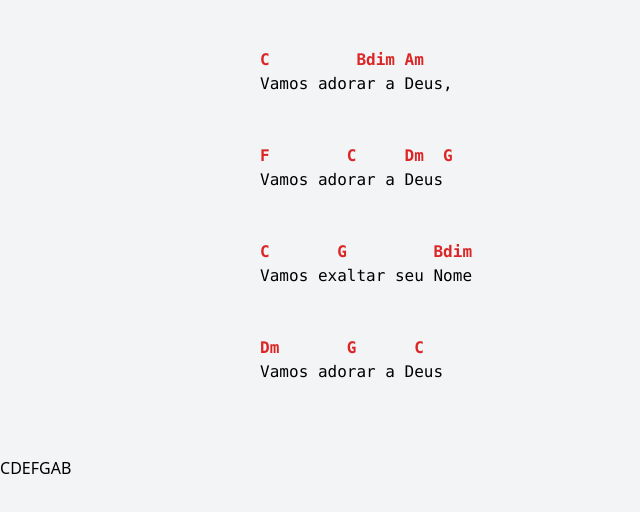
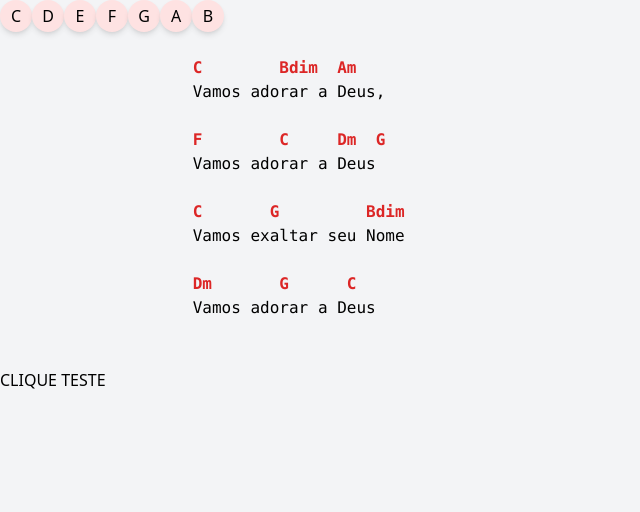
Before and after one commit to thiago-silva-santos/gospeltune, a Nuxt app: page /song-view in a window 1280 px wide. Shown: the top 512 px of the page, without its empty margins (0-640 px from the left). Built offline with nearby package versions, Linux system fonts and the light colour scheme.

Commit message:
Implementa input de txt para criação de objeto song

```diff
--- a/components/Song.vue
+++ b/components/Song.vue
@@ -1,12 +1,11 @@
 <template>
-     <section class="container flex flex-col items-center m-auto justify-center pt-10">
-
-          <pre class="flex flex-col justify-center w-full">
-                           <div v-for="linha in song" :key="linha">
-                           <b>{{ linha.chords }}</b>
-                           <span>{{ linha.verse }}</span>
-                           </div>
-                         </pre>
+     <section class="container flex m-auto justify-center pt-10">
+          <pre class="flex flex-col justify-center">
+               <template v-for="linha in song" :key="linha">
+                    <b class="mt-4">{{ linha.chords }}</b>
+                    <span>{{ linha.verse }}</span>
+               </template>
+          </pre>
      </section>
 </template>
 <script>
--- a/pages/song-view.vue
+++ b/pages/song-view.vue
@@ -1,16 +1,21 @@
 <template>
      <div>
+
+          <div class="w-full flex justify-center mt-10">
+               <div class="button_container flex gap-6">
+                    <button class="tom_button" @click="changeTom('C')"> C </button>
+                    <button class="tom_button" @click="changeTom('D')"> D </button>
+                    <button class="tom_button" @click="changeTom('E')"> E </button>
+                    <button class="tom_button" @click="changeTom('F')"> F </button>
+                    <button class="tom_button" @click="changeTom('G')"> G </button>
+                    <button class="tom_button" @click="changeTom('A')"> A </button>
+                    <button class="tom_button" @click="changeTom('B')"> B </button>
+               </div>
+          </div>
           <Song :song="item"></Song>
 
-          <div class="w-full flex items-center mt-4 gap-10 mx-auto ">
-               <button @click="changeTom('C')"> C </button>
-               <button @click="changeTom('D')"> D </button>
-               <button @click="changeTom('E')"> E </button>
-               <button @click="changeTom('F')"> F </button>
-               <button @click="changeTom('G')"> G </button>
-               <button @click="changeTom('A')"> A </button>
-               <button @click="changeTom('B')"> B </button>
-          </div>
+
+          <button @click="createSong(teste)" >CLIQUE TESTE</button>
      </div>
 </template>
 <script>
@@ -22,6 +27,15 @@ export default {
                acordes: ["C", "Dm", "Em", "F", "E", "Am", "Bdim"],
                tonalidadeAtual: "C",
                currentKey: 0,
+               teste: `C                 Am7
+Todos os dias quando acordo
+Bm                   Em
+   Não tenho mais o tempo que passou
+           C          Am7
+Mas tenho muito tempo
+       Bm              Em
+Temos todo o tempo do mundo
+               `
           };
 
      },
@@ -35,7 +49,7 @@ export default {
           item() {
                return [
                     {
-                         chords: `${this.tom[0]}         ${this.tom[6]} ${this.tom[5]}`,
+                         chords: `${this.tom[0]}        ${this.tom[6]}  ${this.tom[5]}`,
                          verse: "Vamos adorar a Deus,"
                     },
                     {
@@ -51,12 +65,27 @@ export default {
                          verse: "Vamos adorar a Deus"
                     },
                ];
+
           }
      },
      methods: {
           changeTom(value) {
                console.log(value)
                this.tonalidadeAtual = value;
+          },
+
+          createSong(song) {
+               const lines = song.split("\n");
+
+               const result = [];
+
+               for (let i = 0; i < lines.length; i += 2) {
+                    const chords = lines[i].trim();
+                    const verse = (i === lines.length - 1) ? chords : lines[i + 1].trim();
+                    result.push({ chords, verse });
+               }
+               console.log(result)
+               return result
           }
      },
      created() {
@@ -67,6 +96,14 @@ export default {
      }
 }
 </script>
-<style lang="">
+<style scoped>
+.tom_button {
+     @apply rounded-full shadow-md bg-red-100 w-8 h-8 text-black
+}
 
+@media (max-width: 400px) {
+     .button_container {
+          @apply gap-4
+     }
+}
 </style>
--- a/pages/song.vue
+++ b/pages/song.vue
@@ -1,18 +1,23 @@
 <template>
   <section class="container flex flex-col items-center m-auto justify-center pt-10">
-    <div class="verso" v-for="verse in song.verses" :key="verse">
-      <div v-for="item in verse.verse" :key="item">
-        <span class="chord">{{ item.chord }}</span>
-        <p class="word">{{ item.verse }}</p>
-      </div>
-    </div>
     <!-- <div class="verso" v-for="verse in song.verses" :key="verse">
       <div v-for="item in verse.verse" :key="item">
         <span class="chord">{{ item.chord }}</span>
         <p class="word">{{ item.verse }}</p>
       </div>
     </div> -->
-
+    <!-- <div class="verso" v-for="verse in song.verses" :key="verse">
+      <div v-for="item in verse.verse" :key="item">
+        <span class="chord">{{ item.chord }}</span>
+        <p class="word">{{ item.verse }}</p>
+      </div>
+    </div> -->
+    <pre class="flex flex-col justify-center">
+               <template v-for="linha in song" :key="linha">
+                    <b class="mt-4">{{ linha.chords }}</b>
+                    <span>{{ linha.verse }}</span>
+               </template>
+          </pre>
     <div class="pt-20">
       <input type="file" @change="selecionarArquivo">
     </div>
@@ -53,26 +58,39 @@ export default {
       //return { song: { verses: [{ verse: verses }] } };
     },
 
-    createSong(text) {
-      const lines = text.split('\n');
-      const song = { verses: [] };
+    // createSong(text) {
+    //   const lines = text.split('\n');
+    //   const song = { verses: [] };
 
-      for (let i = 0; i < lines.length; i++) {
-        const words = lines[i].split(' ');
-        const verse = { verse: [] };
+    //   for (let i = 0; i < lines.length; i++) {
+    //     const words = lines[i].split(' ');
+    //     const verse = { verse: [] };
 
-        for (let j = 0; j < words.length; j++) {
-          verse.verse.push({ chord: '', verse: words[j] });
-        }
+    //     for (let j = 0; j < words.length; j++) {
+    //       verse.verse.push({ chord: '', verse: words[j] });
+    //     }
 
-        song.verses.push(verse);
-      }
+    //     song.verses.push(verse);
+    //   }
 
-      return  song;
-    },
+    //   return song;
+    // },
 
 
 
+    createSong(song) {
+      const lines = song.split("\n");
+
+      const result = [];
+
+      for (let i = 0; i < lines.length; i += 2) {
+        const chords = lines[i].trim();
+        const verse = (i === lines.length - 1) ? chords : lines[i + 1].trim();
+        result.push({ chords, verse });
+      }
+      console.log(result)
+      return result
+    },
 
     async selecionarArquivo(evento) {
       const arquivo = evento.target.files[0];
@@ -88,6 +106,7 @@ export default {
   },
 
 
+
 };
 </script>
 <style lang="css">
```
